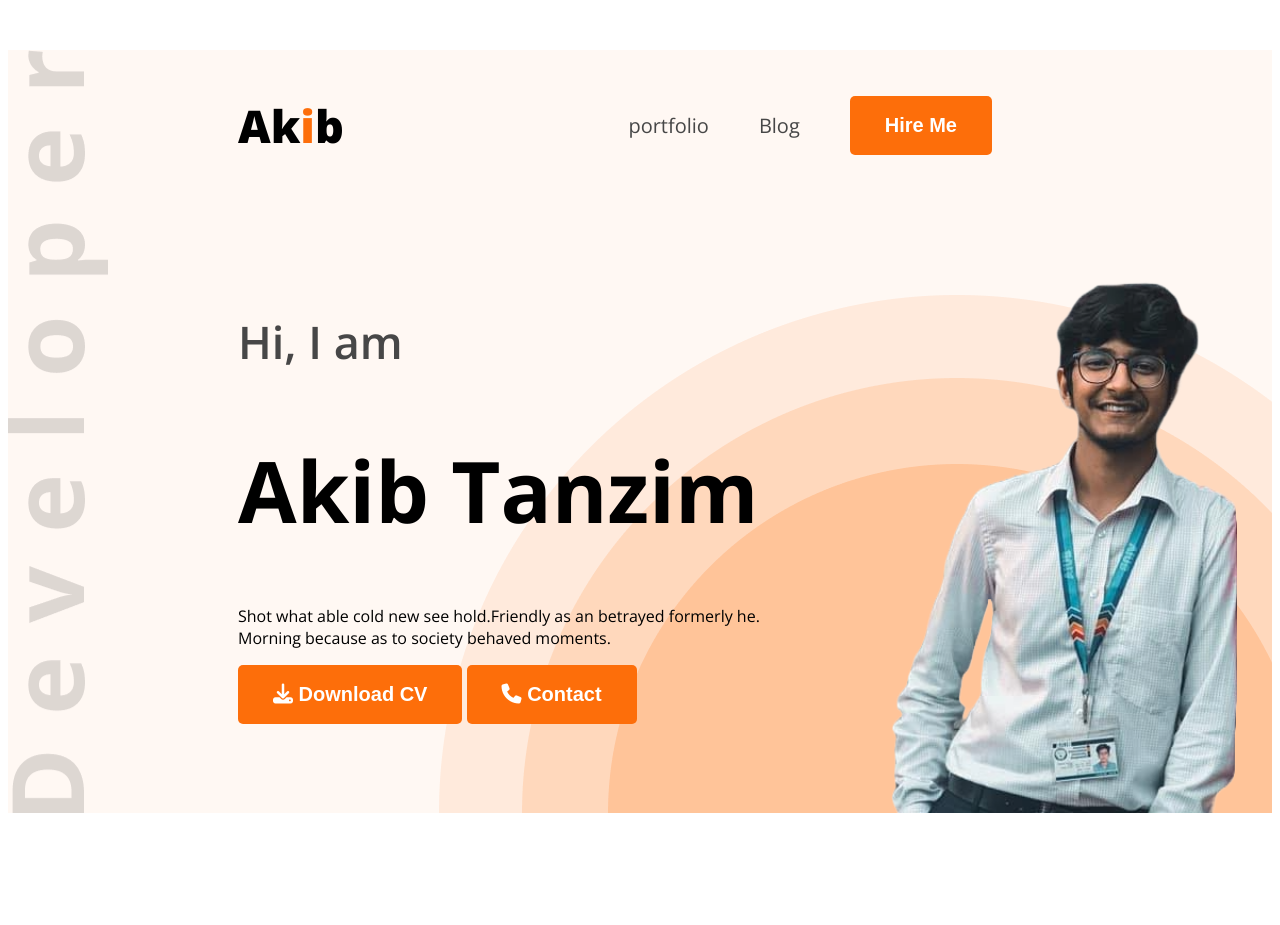
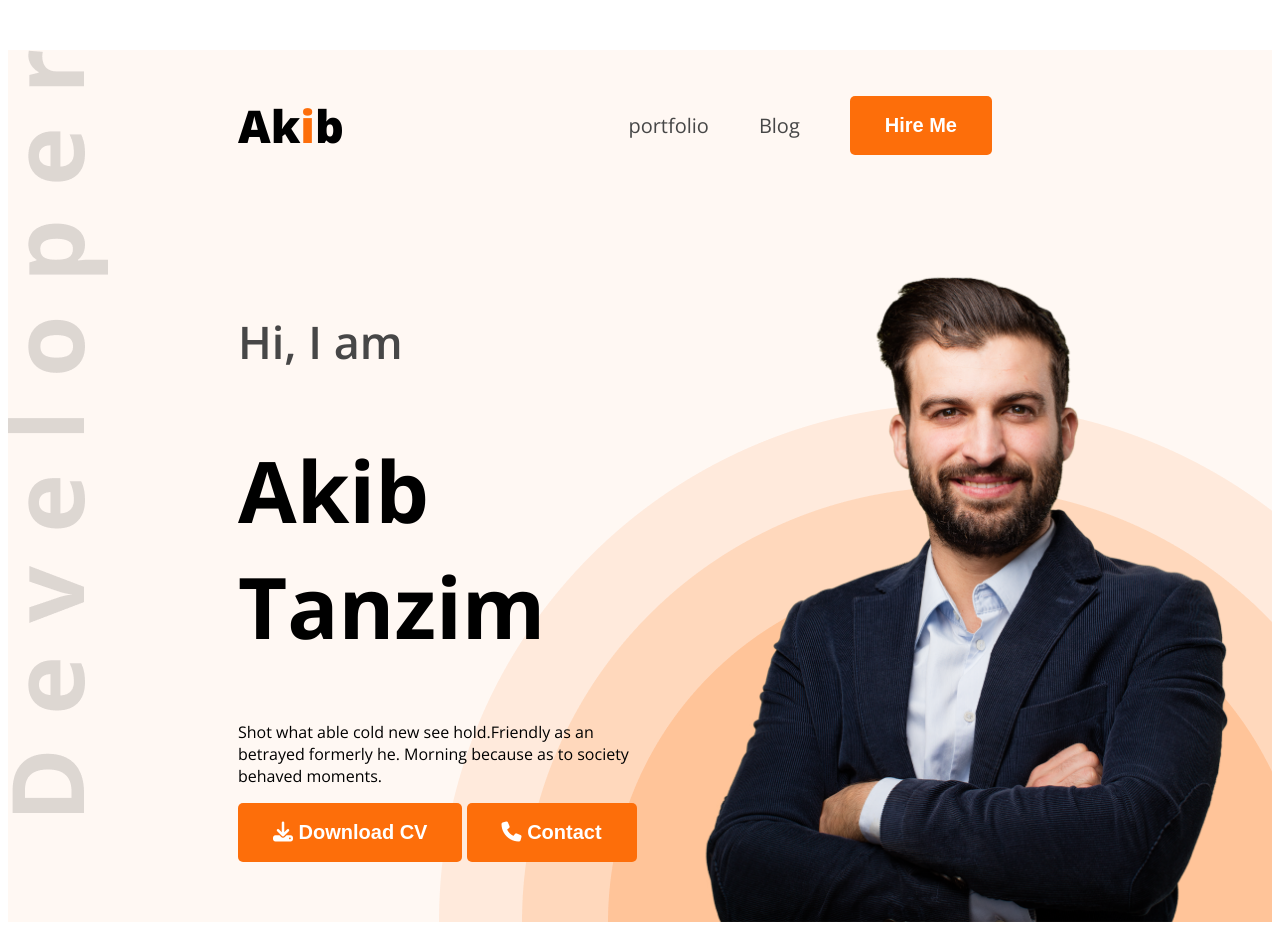
Before and after one commit to akib1437/portfolio, a plain HTML site: page index.html in a window 1280 px wide. Shown: the top 925 px of the page. Drawn offline with nearby package versions, Linux system fonts and the light colour scheme.

Commit message:
updated picture

```diff
--- a/index.html
+++ b/index.html
@@ -33,7 +33,7 @@
                 <button class="btn-primary"><i class="fa-solid fa-download"></i> Download CV</button>
                 <button class="btn-primary"><i class="fa-solid fa-phone"></i> Contact</button>
             </div>
-            <img class="banner-profile-pic" src="images/Akib.png" alt="">
+            <img class="banner-profile-pic" src="images/hardy.png" alt="">
         </div>
     </header>
     <main>
```
